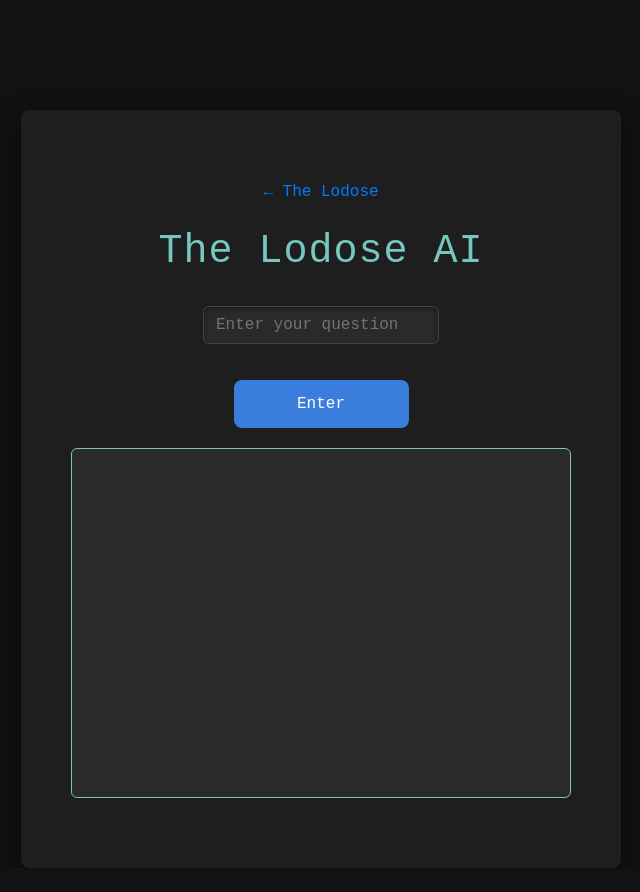
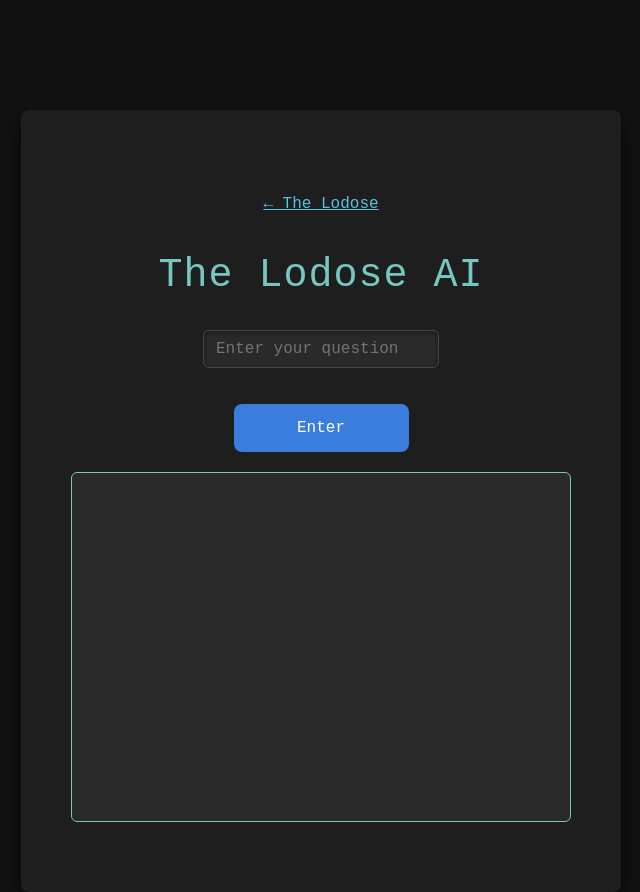
Before and after one commit to dogukankomurcu/areacodeai, a Flask app: page /ai in a window 1280 px wide. Shown: the whole page, without its empty margins (319-959 px from the left). Before the commit the page ends 798 px from the top, so only its background shows below. Run offline with Flask 3, Linux system fonts and the light colour scheme; parts of the project's set-up code (start-up, migrations or seed data) failed here and were passed over; some libraries are stand-ins or nearby versions.

Commit message:
Yeni güncelleme eklendid

```diff
--- a/templates/ai.html
+++ b/templates/ai.html
@@ -89,6 +89,19 @@
             font-size: 16px;
             margin-top: 10px;
         }
+        .button-left {
+            background: none;
+            border: none;
+            color: #5bc0de; /* Mavi tonlarında bir renk */
+            font-size: 16px;
+            cursor: pointer;
+            text-decoration: underline;
+        }
+        .button-left:hover {
+            color: #007bff; /* Üzerine gelindiğinde koyu mavi */
+        }
+
+
 
         button:hover {
             background: #3369c8;
@@ -125,7 +138,7 @@
 </head>
 <body>
     <div class="container">
-        <a href="https://thelodose.com/area-code/" class="button-left">&larr; The Lodose</a>
+        <button class="button-left" onclick="window.history.back();">&larr; The Lodose</button>
         <br>
         <h2>The Lodose AI</h2>
         <div class="form-group">
```
